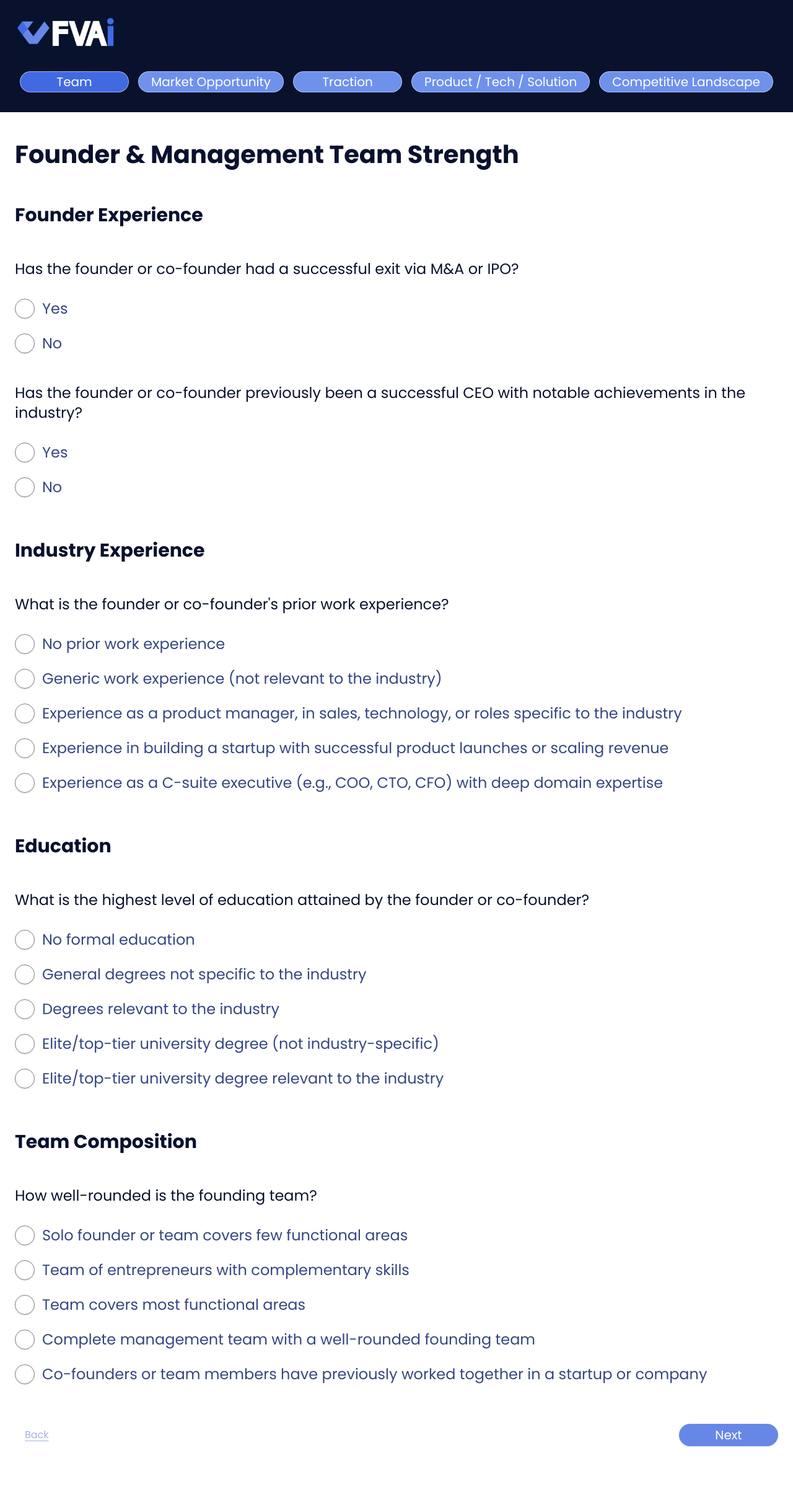
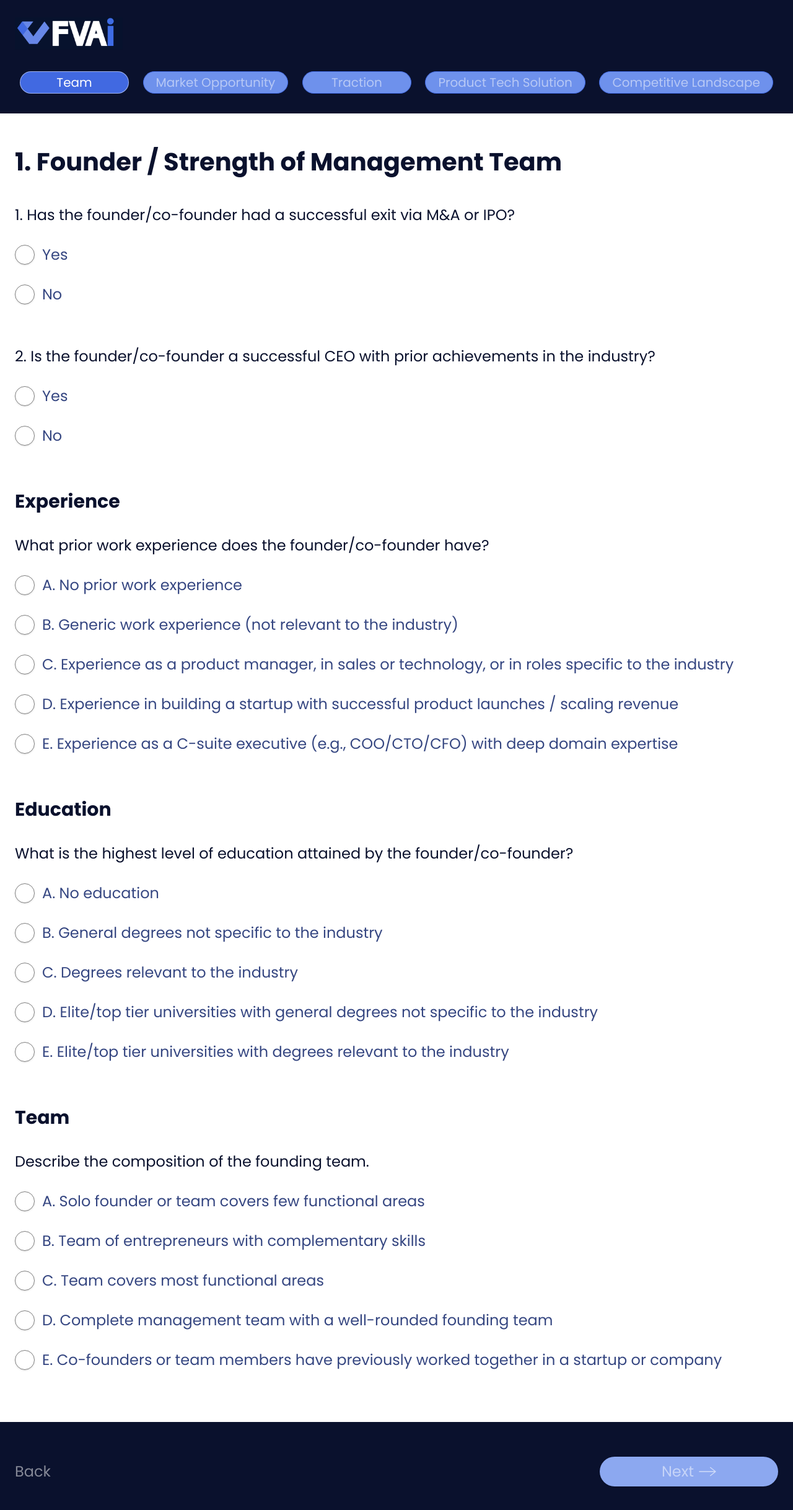
Before and after one commit to heyawaiszahid/fvai, a Next.js app: page /detailed-questionnaire in a window 1280 px wide. Shown: the top 2436 px of the page at 62% size. Built offline with nearby package versions, Linux system fonts and the light colour scheme.

Commit message:
details questions

```diff
--- a/app/detailed-questionnaire/data.json
+++ b/app/detailed-questionnaire/data.json
@@ -1,84 +1,90 @@
 {
   "Team": {
-    "title": "Founder & Management Team Strength",
+    "title": "1. Founder / Strength of Management Team",
     "questions": {
-      "Founder Experience": [
+      "Untitled": [
         {
-          "question": "Has the founder or co-founder had a successful exit via M&A or IPO?",
+          "question": "1. Has the founder/co-founder had a successful exit via M&A or IPO?",
           "options": ["Yes", "No"]
         },
         {
-          "question": "Has the founder or co-founder previously been a successful CEO with notable achievements in the industry?",
+          "question": "2. Is the founder/co-founder a successful CEO with prior achievements in the industry?",
           "options": ["Yes", "No"]
         }
       ],
-      "Industry Experience": [
+      "Experience": [
         {
-          "question": "What is the founder or co-founder's prior work experience?",
+          "question": "What prior work experience does the founder/co-founder have?",
           "options": [
-            "No prior work experience",
-            "Generic work experience (not relevant to the industry)",
-            "Experience as a product manager, in sales, technology, or roles specific to the industry",
-            "Experience in building a startup with successful product launches or scaling revenue",
-            "Experience as a C-suite executive (e.g., COO, CTO, CFO) with deep domain expertise"
+            "A. No prior work experience",
+            "B. Generic work experience (not relevant to the industry)",
+            "C. Experience as a product manager, in sales or technology, or in roles specific to the industry",
+            "D. Experience in building a startup with successful product launches / scaling revenue",
+            "E. Experience as a C-suite executive (e.g., COO/CTO/CFO) with deep domain expertise"
           ]
         }
       ],
       "Education": [
         {
-          "question": "What is the highest level of education attained by the founder or co-founder?",
+          "question": "What is the highest level of education attained by the founder/co-founder?",
           "options": [
-            "No formal education",
-            "General degrees not specific to the industry",
-            "Degrees relevant to the industry",
-            "Elite/top-tier university degree (not industry-specific)",
-            "Elite/top-tier university degree relevant to the industry"
+            "A. No education",
+            "B. General degrees not specific to the industry",
+            "C. Degrees relevant to the industry",
+            "D. Elite/top tier universities with general degrees not specific to the industry",
+            "E. Elite/top tier universities with degrees relevant to the industry"
           ]
         }
       ],
-      "Team Composition": [
+      "Team": [
         {
-          "question": "How well-rounded is the founding team?",
+          "question": "Describe the composition of the founding team.",
           "options": [
-            "Solo founder or team covers few functional areas",
-            "Team of entrepreneurs with complementary skills",
-            "Team covers most functional areas",
-            "Complete management team with a well-rounded founding team",
-            "Co-founders or team members have previously worked together in a startup or company"
+            "A. Solo founder or team covers few functional areas",
+            "B. Team of entrepreneurs with complementary skills",
+            "C. Team covers most functional areas",
+            "D. Complete management team with a well-rounded founding team",
+            "E. Co-founders or team members have previously worked together in a startup or company"
           ]
         }
       ]
     }
   },
   "Market Opportunity": {
-    "title": "Market Size & Growth Potential",
+    "title": "2. Size of the Opportunity / Market Size",
     "questions": {
       "Market Size": [
         {
-          "question": "What is the estimated total addressable market (TAM) for the product or service?",
+          "question": "What is the estimated market size for the product/service?",
           "options": [
-            "Less than USD 100 million",
-            "USD 100 million to 300 million",
-            "USD 300 million to 500 million",
-            "USD 500 million to 1 billion",
-            "More than USD 1 billion"
+            "A. Market size < USD 100 million",
+            "B. Market size USD 100 million to 300 million",
+            "C. Market size USD 300 million to 500 million",
+            "D. Market size USD 500 million to 1 billion",
+            "E. Market size > USD 1 billion"
           ]
         }
       ],
-      "Market Growth": [
+      "Market Growth Rate": [
         {
-          "question": "What is the annual growth rate of the market?",
-          "options": ["0% to 10%", "10% to 20%", "20% to 30%", "30% to 40%", "More than 40%"]
+          "question": "What is the growth rate of the market?",
+          "options": [
+            "A. Growth rate 0% to 10%",
+            "B. Growth rate 10% to 20%",
+            "C.  Growth rate 20% to 30%",
+            "D. Growth rate 30% to 40%",
+            "E. Growth rate > 40%"
+          ]
         }
       ]
     }
   },
   "Traction": {
-    "title": "Startup Traction",
+    "title": "3. Traction",
     "questions": {
-      "Revenue Growth": [
+      "Untitled-2": [
         {
-          "question": "Is the startup generating revenue with strong month-over-month or year-over-year growth?",
+          "question": "Is the startup generating revenue with strong month-on-month / year-on-year revenue growth?",
           "options": ["Yes", "No"]
         }
       ],
@@ -120,18 +126,18 @@
       ]
     }
   },
-  "Product / Tech / Solution": {
-    "title": "Stage of Development",
+  "Product Tech Solution": {
+    "title": "4. Product / Tech / Solution",
     "questions": {
-      "Revenue Growth": [
+      "Stage of Development": [
         {
           "question": "What stage is the product/solution currently in?",
           "options": [
-            "Idea / Research stage",
-            "Concept testing / Prototype",
-            "Product development stage",
-            "Market Testing",
-            "Commercialization stage"
+            "A. Idea / Research stage",
+            "B. Concept testing / Prototype",
+            "C. Product development stage",
+            "D. Market Testing",
+            "E. Commercialization stage"
           ]
         }
       ],
@@ -139,11 +145,11 @@
         {
           "question": "How scalable is the product/solution?",
           "options": [
-            "Limited scalability, cannot handle growth",
-            "Some scalability, moderate growth potential",
-            "Moderately scalable with potential for significant growth",
-            "Highly scalable, can handle significant growth",
-            "Highly scalable, designed for extensive growth and additional use cases"
+            "A. Limited scalability, cannot handle growth",
+            "B. Some scalability, moderate growth potential",
+            "C. Moderately scalable with potential for significant growth",
+            "D. Highly scalable, can handle significant growth",
+            "E. Highly scalable, designed for extensive growth and additional use cases"
           ]
         }
       ],
@@ -151,20 +157,20 @@
         {
           "question": "How essential is the product/solution to the target market?",
           "options": [
-            "Vitamin, nice to have but not essential",
-            "Somewhat important, addresses some needs but not critical",
-            "Important, addresses significant needs",
-            "Very important, addresses critical needs",
-            "Painkiller, solves a vital problem"
+            "A. Vitamin, nice to have but not essential",
+            "B. Somewhat important, addresses some needs but not critical",
+            "C. Important, addresses significant needs",
+            "D. Very important, addresses critical needs",
+            "E. Painkiller, solves a vital problem"
           ]
         }
       ]
     }
   },
   "Competitive Landscape": {
-    "title": "Strength of Competitors in the Marketplace",
+    "title": "5. Competitive Landscape",
     "questions": {
-      "Revenue Growth": [
+      "Strength of Competitors in the Marketplace": [
         {
           "question": "How would the competitive landscape be described?",
           "options": [
--- a/app/detailed-questionnaire/page.js
+++ b/app/detailed-questionnaire/page.js
@@ -1,8 +1,11 @@
 "use client";
 
+import CircularProgress from "@/components/CircularProgress";
 import Field from "@/components/Field";
 import Header from "@/components/Header";
 import { Button } from "@/components/ui/button";
+import Image from "next/image";
+import Link from "next/link";
 import { useState } from "react";
 import { FormProvider, useForm } from "react-hook-form";
 import data from "./data.json";
@@ -10,57 +13,105 @@ import data from "./data.json";
 export default function DetailedQuestionnaire() {
   const form = useForm();
   const [currentStep, setCurrentStep] = useState(0);
+  const [isSubmitted, setIsSubmitted] = useState(false);
 
-  const { errors, isValid } = form.formState;
   const steps = Object.keys(data);
+  const currentStepData = data[steps[currentStep]];
+
+  const { watch } = form;
+  const watchedValues = watch();
+
+  const isStepAnswered = Object.keys(currentStepData.questions).every((questionGroup) => {
+    return currentStepData.questions[questionGroup].every((question, index) => {
+      return watchedValues[`${questionGroup}_${index}`] !== undefined;
+    });
+  });
+
+  const [score, setScore] = useState(92.2);
 
   const onSubmit = (values) => {
-    console.log(values);
+    const formData = {};
+
+    for (const [key, section] of Object.entries(data)) {
+      formData[key] = {
+        title: section.title,
+        questions: {},
+      };
+
+      for (const [groupKey, questions] of Object.entries(section.questions)) {
+        formData[key].questions[groupKey] = questions.map((q, i) => ({
+          question: q.question,
+          answer: values[`${groupKey}_${i}`],
+        }));
+      }
+    }
+
+    // console.log(formData);
+
+    // setScore(92.2);
+
+    setIsSubmitted(true);
   };
 
   const handleNext = () => {
-    if (currentStep < steps.length - 1) {
+    if (currentStep === steps.length - 1) {
+      form.handleSubmit(onSubmit)();
+    } else {
+      if (isStepAnswered) {
         setCurrentStep(currentStep + 1);
+        window.scrollTo(0, 0);
+      }
     }
   };
 
   const handleBack = () => {
     if (currentStep > 0) {
       setCurrentStep(currentStep - 1);
+      window.scrollTo(0, 0);
     }
   };
-
-  const currentStepData = data[steps[currentStep]];
 
   return (
     <>
       <Header />
-      <div className="bg-text-primary text-background-paper">
-        <ul className="container mx-auto flex justify-between px-8 py-4 lg:pt-0 lg:pb-8 gap-3">
+      <div className="text-background-paper bg-text-primary">
+        <ul className="container mx-auto flex justify-between gap-3 px-8 py-4 lg:pb-8 lg:pt-0 cursor-default">
           {steps.map((step, index) => (
             <li
               key={step}
-              className={`border border-background-default ${
-                index === currentStep ? "bg-info" : "bg-info-light"
-              } w-7 h-7 rounded-3xl text-center flex justify-center items-center leading-7 lg:w-auto lg:h-auto lg:min-w-44 lg:text-xl lg:leading-8 lg:px-5`}
+              className={`relative flex items-center justify-center w-7 h-7 rounded-3xl border text-center leading-7 lg:w-auto lg:min-w-44 lg:min-h-9 lg:px-5 lg:text-xl lg:leading-9 ${
+                index < currentStep || isSubmitted
+                  ? "bg-info border-info"
+                  : index === currentStep
+                  ? "bg-info border-background-default"
+                  : "bg-info-light border-info text-background-default"
+              }`}
             >
+              {index < currentStep || isSubmitted ? (
+                <Image src="/icon-done.svg" width={14} height={10} alt="" className="lg:w-7" />
+              ) : (
+                <>
                   <span className="block lg:hidden">{index + 1}</span>
                   <span className="hidden lg:block">{step}</span>
+                </>
+              )}
             </li>
           ))}
         </ul>
       </div>
 
       <main>
-        <div className="container mx-auto px-6 py-6 lg:py-12">
-          <div className="flex flex-col gap-6">
+        {!isSubmitted ? (
+          <form onSubmit={form.handleSubmit(onSubmit)}>
             <FormProvider {...form}>
-              <form onSubmit={form.handleSubmit(onSubmit)} className="space-y-9 lg:space-y-16 flex flex-col">
-                <div className="text-[27px] lg:text-4xl font-bold -mb-4 lg:-mb-2 lg:text-[40px]">{currentStepData.title}</div>
-
+              <div className="container mx-auto px-6 pt-6 lg:py-12">
+                <div className="flex flex-col">
+                  <div className="font-bold text-[26px] lg:text-[40px] lg:mb-2">{currentStepData.title}</div>
                   {Object.keys(currentStepData.questions).map((questionGroup) => (
-                  <div key={questionGroup} className="grid grid-cols-1 gap-5 lg:gap-12">
-                    <div className="text-[19px] lg:text-[30px] font-bold">{questionGroup}</div>
+                    <div key={questionGroup}>
+                      {!questionGroup.includes("Untitled") && (
+                        <div className="mt-8 mb-4 font-bold text-[19px] lg:text-[30px]">{questionGroup}</div>
+                      )}
                       {currentStepData.questions[questionGroup].map((question, index) => (
                         <Field
                           key={index}
@@ -73,11 +124,14 @@ export default function DetailedQuestionnaire() {
                       ))}
                     </div>
                   ))}
-
-                <div className="flex justify-between pb-12">
+                </div>
+              </div>
+              <div className="lg:bg-text-primary">
+                <div className="container mx-auto px-6 py-8 lg:py-14 mb-10 lg:mb-0">
+                  <div className="flex items-center justify-between">
                     <Button
                       type="button"
-                    className="text-primary-dark text-base underline"
+                      className="text-primary-dark text-base lg:text-2xl lg:text-background-paper underline lg:no-underline hover:no-underline ps-0"
                       variant="link"
                       onClick={handleBack}
                       disabled={currentStep === 0}
@@ -86,17 +140,65 @@ export default function DetailedQuestionnaire() {
                     </Button>
                     <Button
                       type="button"
-                    className="bg-primary disabled:bg-primary-light text-background-paper disabled:text-background-default text-xl min-w-40 rounded-3xl focus:bg-primary"
+                      className="flex items-center bg-primary text-background-paper text-xl lg:text-2xl min-w-40 lg:min-w-72 rounded-3xl lg:py-6 hover:bg-primary disabled:bg-primary-light disabled:text-background-default disabled:opacity-100"
                       onClick={handleNext}
-                    disabled={!isValid}
+                      disabled={!isStepAnswered}
                     >
-                    Next
+                      <span>Next</span>
+                      <Image
+                        src="/icon-next.svg"
+                        width={20}
+                        height={20}
+                        alt=""
+                        className={`lg:w-7 ${!isStepAnswered ? "opacity-60" : "opacity-100"}`}
+                      />
                     </Button>
                   </div>
-              </form>
-            </FormProvider>
                 </div>
               </div>
+            </FormProvider>
+          </form>
+        ) : (
+          <div className="container mx-auto px-6 pt-8 lg:py-20">
+            {score >= 90 && (
+              <div className="flex">
+                <div className="flex flex-col items-center lg:items-start gap-10 lg:gap-6 lg:w-1/2 lg:pt-16 mx-auto">
+                  <div className="text-[33px] lg:text-5xl text-center lg:text-left text-text-secondary leading-10">
+                    Your result is <span className="text-text-primary font-bold">excellent.</span>
+                  </div>
+                  <div className="text-[19px] text-primary-dark hidden lg:block lg:mb-16">
+                    Your result falls into the <span className="font-bold">"excellent"</span>, indicating strong performance across critical
+                    areas such as leadership, market opportunity, traction, product and competitiveness. Keep building on these strengths to
+                    maintain momentum.
+                  </div>
+                  <div className="lg:hidden mb-12 lg:mb-0 relative">
+                    <CircularProgress size={340} thickness={36} score={score} />
+                    <div className="absolute top-0 left-0 w-full h-full flex items-center justify-center gap-2">
+                      <Image src="/icon-rocket.png" width={64} height={64} alt="" />
+                      <div className="text-5xl text-text-secondary">{score}%</div>
+                    </div>
+                  </div>
+                  <Link
+                    href="/detailed-questionnaire/valuation"
+                    className="w-full max-w-md bg-secondary-light text-background-paper text-center text-base lg:text-[28px] font-semibold rounded-3xl py-2 lg:py-5 lg:rounded-full"
+                  >
+                    View Your Valuation
+                  </Link>
+                </div>
+
+                <div className="hidden lg:flex lg:w-1/2 lg:justify-end">
+                  <div className="flex justify-center relative">
+                    <CircularProgress size={440} thickness={44} score={score} />
+                    <div className="absolute top-0 left-0 w-full h-full flex flex-col items-center justify-center gap-8">
+                      <Image src="/icon-rocket.png" width={116} height={116} alt="" />
+                      <div className="text-5xl text-text-secondary">{score}%</div>
+                    </div>
+                  </div>
+                </div>
+              </div>
+            )}
+          </div>
+        )}
       </main>
     </>
   );
--- a/app/initial-questions/valuation/page.js
+++ b/app/initial-questions/valuation/page.js
@@ -2,7 +2,7 @@ import Header from "@/components/Header";
 import Image from "next/image";
 import Link from "next/link";
 
-export default function FreeValuationResults() {
+export default function InitialQuestionsValuation() {
   return (
     <>
       <Header />
--- /dev/null
+++ b/components/CircularProgress.jsx
@@ -0,0 +1,39 @@
+const CircularProgress = ({ size = 100, thickness = 10, score = 90 }) => {
+  const radius = (size - thickness) / 2;
+  const circumference = 2 * Math.PI * radius;
+  const strokeDashoffset = circumference - (circumference * score) / 100;
+  const viewBoxSize = size + thickness;
+
+  return (
+    <svg
+      width={size}
+      height={size}
+      viewBox={`0 0 ${viewBoxSize} ${viewBoxSize}`}
+      xmlns="http://www.w3.org/2000/svg"
+      shapeRendering="geometricPrecision"
+    >
+      <circle
+        className="text-gray-200 stroke-current"
+        strokeWidth={thickness}
+        cx={viewBoxSize / 2}
+        cy={viewBoxSize / 2}
+        r={radius}
+        fill="transparent"
+      ></circle>
+      <circle
+        className="text-primary stroke-current"
+        strokeWidth={thickness}
+        strokeLinecap="square"
+        cx={viewBoxSize / 2}
+        cy={viewBoxSize / 2}
+        r={radius}
+        fill="transparent"
+        strokeDasharray={circumference}
+        strokeDashoffset={strokeDashoffset}
+        transform={`rotate(-90 ${viewBoxSize / 2} ${viewBoxSize / 2})`}
+      ></circle>
+    </svg>
+  );
+};
+
+export default CircularProgress;
--- a/components/Field.jsx
+++ b/components/Field.jsx
@@ -28,12 +28,14 @@ const Field = ({
         const isFocusedOrValid = focusField === name || field.value;
 
         return (
-          <FormItem className={`space-y-0 ${type === "textarea" ? "lg:col-span-2" : ""}`}>
+          <FormItem
+            className={`${type === "radio" ? "space-y-2 lg:space-y-3" : "space-y-0"} ${type === "textarea" ? "lg:col-span-2" : ""}`}
+          >
             <FormLabel
               className={`transition-colors duration-300 ease-out
                 ${
                   type === "radio"
-                    ? "text-text-primary text-base lg:text-2xl"
+                    ? "text-text-primary text-base lg:text-2xl block mt-5 mb-5 lg:mt-8 lg:mb-8"
                     : isError
                     ? "text-error-dark"
                     : isFocusedOrValid
@@ -101,17 +103,13 @@ const Field = ({
                 </FormControl>
               ) : type === "radio" ? (
                 <FormControl>
-                  <RadioGroup
-                    onValueChange={field.onChange}
-                    defaultValue={field.value}
-                    className="flex flex-col gap-5 lg:gap-6 mt-4 lg:mt-8"
-                  >
+                  <RadioGroup onValueChange={field.onChange} defaultValue={field.value} className="">
                     {options.map((option) => (
-                      <FormItem key={option.value} className="space-y-0 flex items-start gap-3">
+                      <FormItem key={option.value} className="space-y-0 flex gap-3 mb-2 lg:mb-6">
                         <FormControl>
                           <RadioGroupItem
                             value={option.value}
-                            className="w-5 h-5 lg:w-8 lg:h-8 border-others-backdropOverlay focus-visible:ring-0 flex items-center"
+                            className="w-5 h-5 lg:w-8 lg:h-8 border-others-backdropOverlay focus-visible:ring-0"
                           />
                         </FormControl>
                         <FormLabel className="text-text-secondary text-base lg:text-2xl leading-5">{option.label}</FormLabel>
--- a/components/ui/radio-group.jsx
+++ b/components/ui/radio-group.jsx
@@ -16,7 +16,7 @@ const RadioGroupItem = React.forwardRef(({ className, ...props }, ref) => {
     <RadioGroupPrimitive.Item
       ref={ref}
       className={cn(
-        "aspect-square h-4 w-4 rounded-full border border-neutral-200 border-neutral-900 text-neutral-900 shadow focus:outline-none focus-visible:ring-1 focus-visible:ring-neutral-950 disabled:cursor-not-allowed disabled:opacity-50 dark:border-neutral-800 dark:border-neutral-50 dark:text-neutral-50 dark:focus-visible:ring-neutral-300",
+        "aspect-square h-4 w-4 rounded-full border border-neutral-200 border-neutral-900 text-neutral-900 shadow focus:outline-none focus-visible:ring-1 focus-visible:ring-neutral-950 disabled:cursor-not-allowed disabled:opacity-50 dark:border-neutral-800 dark:border-neutral-50 dark:text-neutral-50 dark:focus-visible:ring-neutral-300 flex items-center",
         className
       )}
       {...props}
```
Also changed, not shown: app/detailed-questionnaire/valuation/page.js (added, +12 -0 lines), public/icon-done.svg (added), public/icon-next.svg (added). Lines whose indentation alone changed are shown as unchanged.
